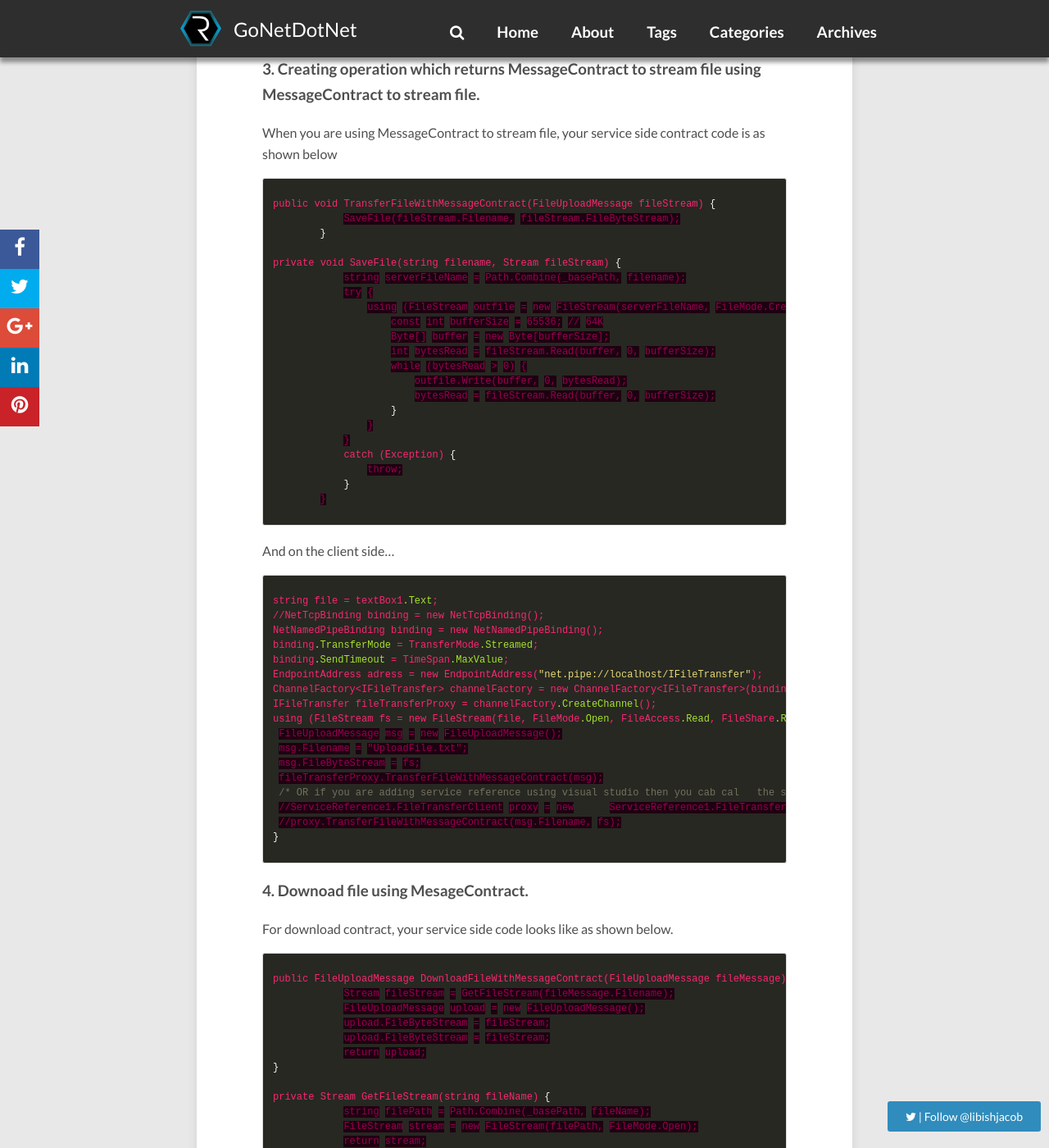
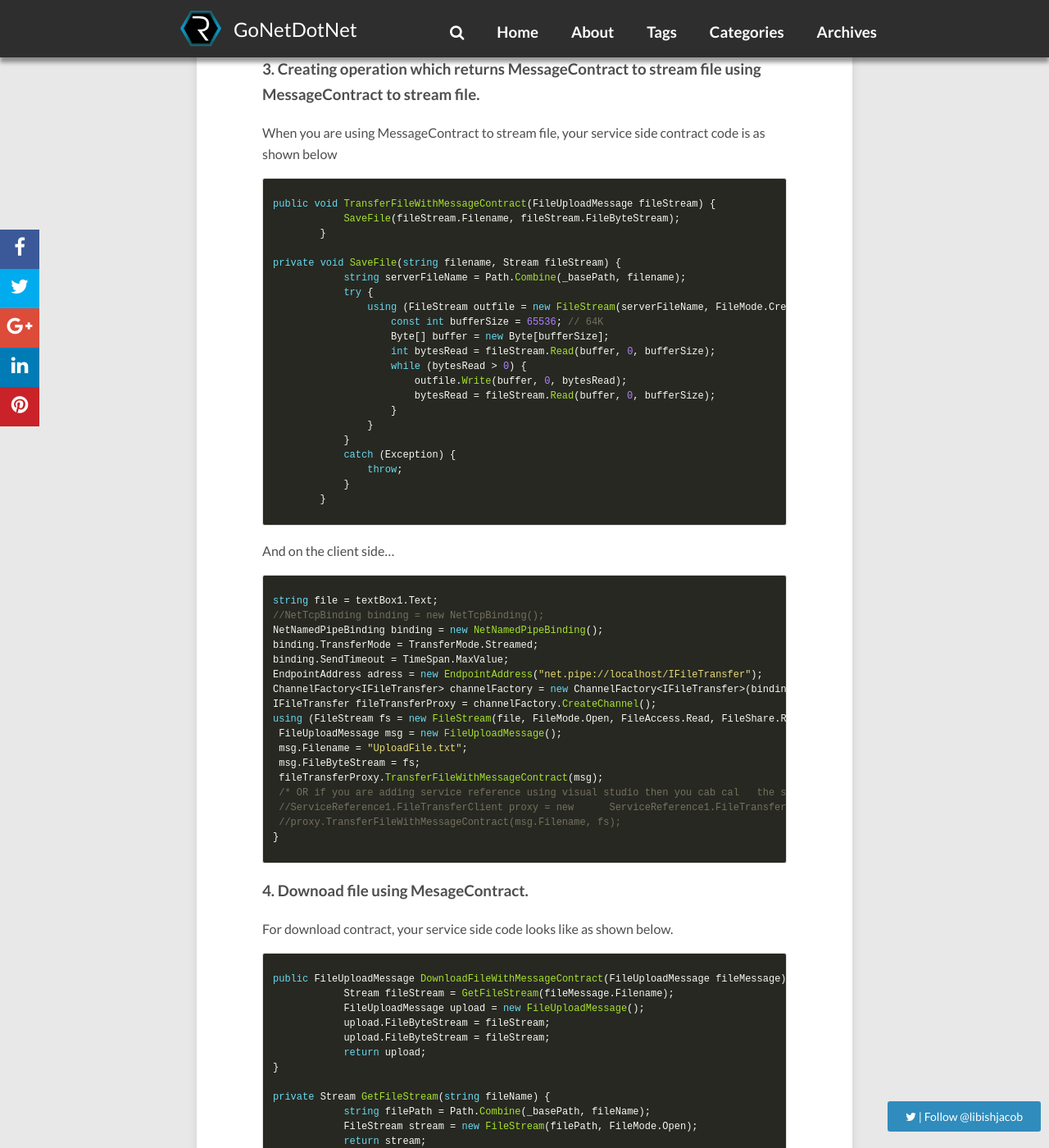
Before and after one commit to libish-jacob/Blog, a Jekyll site: the page built from _posts/2018-06-11-how-to-transfer-upload-download-huge-large-file-to-and-from-a-wcf-service-using-streaming.md, in a window 1280 px wide and 1400 px high, scrolled down 4800 px. Shown: the whole window at 82% size. Built offline with Jekyll 4.4.1, drawn with Linux system fonts in a browser that asks for light colours; nearby versions of some CDN libraries; comment, search, counter and statistics services are not loaded; some of the changed text lies outside the part shown.

Commit message:
Update 2018-06-11-how-to-transfer-upload-download-huge-large-file-to-and-from-a-wcf-service-using-streaming.md

```diff
--- a/_posts/2018-06-11-how-to-transfer-upload-download-huge-large-file-to-and-from-a-wcf-service-using-streaming.md
+++ b/_posts/2018-06-11-how-to-transfer-upload-download-huge-large-file-to-and-from-a-wcf-service-using-streaming.md
@@ -50,7 +50,7 @@ SOAP headers are always buffered, even when the transfer mode is set to streamed
 - NetNamedPipeBinding
 - WebHttpBinding
 
-{% highlight css %}
+{% highlight csharp %}
 <bindings>
  <netNamedPipeBinding>
    <binding name="NamedPipeBinding" transferMode="Streamed" />
@@ -60,7 +60,7 @@ SOAP headers are always buffered, even when the transfer mode is set to streamed
 
 After this we have to decide on the maximum file size which we allow in our application to be transferred. It is good to limit the size of the file which is transferred. Once you have decided on the size, you have to set maxReceivedMessageSize property of the binding to the size which you have decided. This property sets the Max size of the received message which is processed by the binding. This property value is in bites. You can set it up to long.MaxValue which is 9,223,372,036,854,775,807. Here in our example we are setting it to 4294967294 which is around 4 GB.
 
-{% highlight css %}
+{% highlight csharp %}
 <bindings>
  <netNamedPipeBinding>
  <binding name="NamedPipeBinding" transferMode="Streamed" maxReceivedMessageSize="4294967294" />
@@ -70,7 +70,7 @@ After this we have to decide on the maximum file size which we allow in our appl
 
 Now we have to set the maxBufferSize of the binding. This property sets the Max number of bytes used to buffer the incoming message in the memory. Here this is the max size of the message which is processed at a time. SOAP headers are always buffered, even when the transfer mode is set to streamed. The headers for a message must not exceed the size of the MaxBufferSize transport quota. Here in our example we are sending 64k chunks of data at a time so we are setting it to 65536 which is 64K. Here this is the default setting of WCF so we don’t have to change it explicitly. If you decide to change this value, then you have to change this value.
 
-{% highlight css %}
+{% highlight csharp %}
 <bindings>
  <netNamedPipeBinding>
    <binding name="NamedPipeBinding" transferMode="Streamed" maxReceivedMessageSize="4294967294" maxBufferSize="65536" />
@@ -83,7 +83,7 @@ As in our example we will be using upload and download features, we have to set
 ## Using the code
 We will be using MessageContract in our example. Lets create our message contract before moving further. Our message contract class, which we will be using in our code will look like as shown below
 
-{% highlight css %}
+{% highlight csharp %}
 [MessageContract]
 public class FileUploadMessage {
    [MessageHeader(MustUnderstand = true)]
@@ -98,7 +98,7 @@ public class FileUploadMessage {
 
 Your service side code will be like as shown below.
 
-{% highlight css %}
+{% highlight csharp %}
 public Stream DownloadFile(string fileName) {
 /* This is your contract*/
 /* _basePath is the directory path where you will be storing the file */
@@ -111,7 +111,7 @@ return stream;
 
 And at the client side your code will be as shown below. Remember this is a pseudo code. Please optimize it while using it in your code.
 
-{% highlight css %}
+{% highlight csharp %}
 string baseDir = @"D:\Test";
 string downloadedFileName = "downloadedFestFile.txt";
 /* here we are creating proxy at runtime. If you are using proxy after adding service reference or by creating your own proxy, make sure the properties explained aove are set properly.*/
@@ -147,7 +147,7 @@ If you try to use data contract in your contract where you use Stream as one of
 ### 3. Creating operation which returns MessageContract to stream file using  MessageContract to stream file.
 When you are using MessageContract to stream file, your service side contract code is as shown below
 
-{% highlight css %}
+{% highlight csharp %}
 public void TransferFileWithMessageContract(FileUploadMessage fileStream) {
             SaveFile(fileStream.Filename, fileStream.FileByteStream);
         }
@@ -173,7 +173,7 @@ private void SaveFile(string filename, Stream fileStream) {
 
 And on the client side...
 
-{% highlight css %}
+{% highlight csharp %}
 string file = textBox1.Text;
 //NetTcpBinding binding = new NetTcpBinding();
 NetNamedPipeBinding binding = new NetNamedPipeBinding();
@@ -196,7 +196,7 @@ using (FileStream fs = new FileStream(file, FileMode.Open, FileAccess.Read, File
 ### 4. Downoad file using MesageContract.
 For download contract, your service side code looks like as shown below.
 
-{% highlight css %}
+{% highlight csharp %}
 public FileUploadMessage DownloadFileWithMessageContract(FileUploadMessage fileMessage) {
             Stream fileStream = GetFileStream(fileMessage.Filename);
             FileUploadMessage upload = new FileUploadMessage();
@@ -214,7 +214,7 @@ private Stream GetFileStream(string fileName) {
 
 And at the client side code should look like as shown below.
 
-{% highlight css %}
+{% highlight csharp %}
 //download with message contract
 string baseDir = @"D:\Test";
 string downloadedFileName = "downloadedFestFile.txt";
@@ -256,7 +256,7 @@ DownloadFile(downloadedFilePath, ob.FileByteStream);
 ### 5. Download file using simple Stream.
 Your service side code when you are using simple stream to transfer file is as shown below.
 
-{% highlight css %}
+{% highlight csharp %}
 public Stream DownloadFile(string fileName) {
     return GetFileStream(fileName);
  }
```
